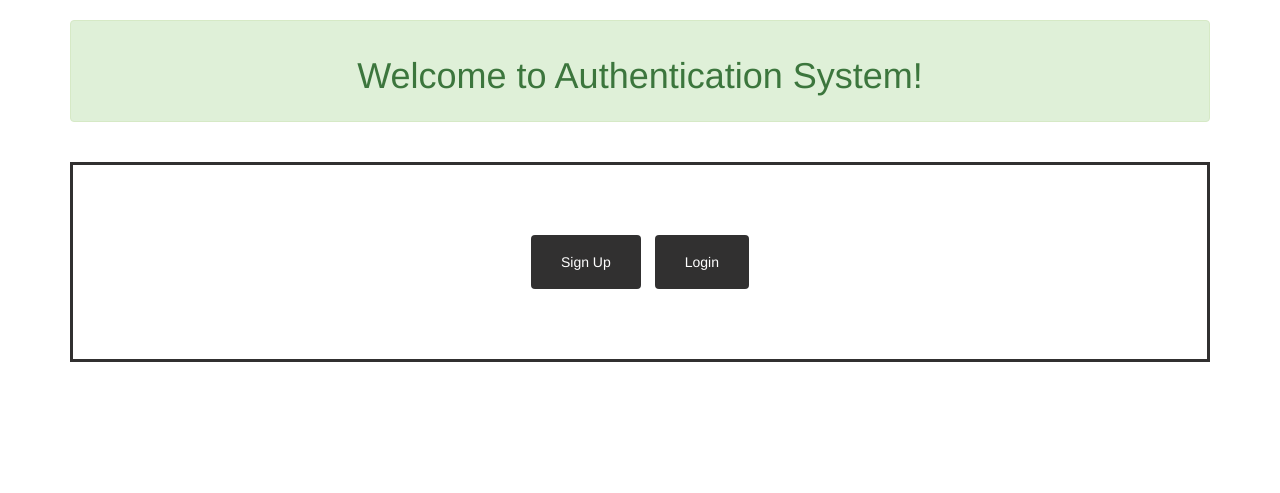
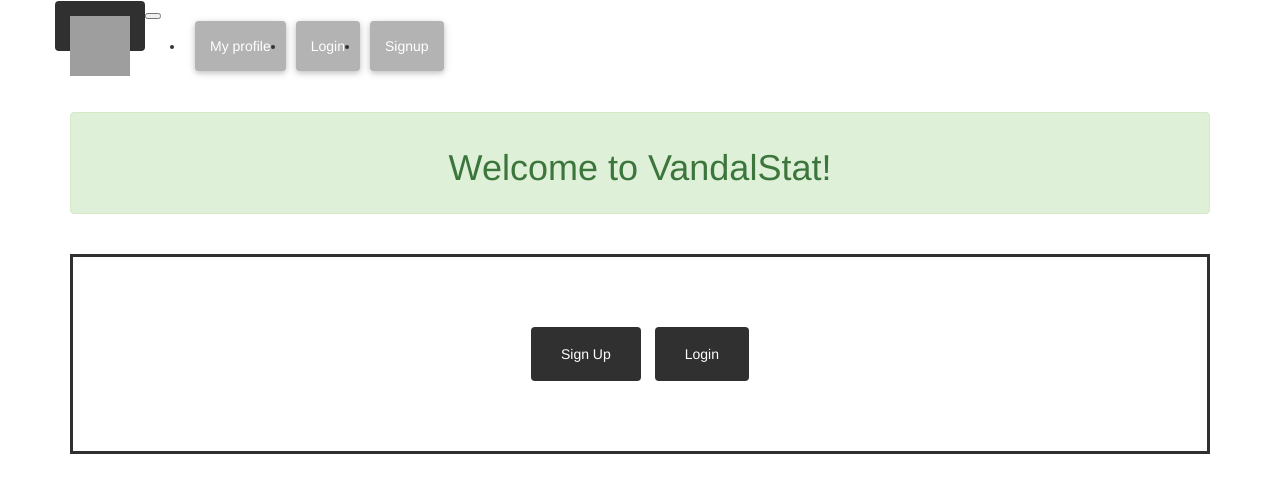
Before and after one commit to romflorod/tfg-2023, a Django app: page / in a window 1280 px wide. Shown: the top 493 px of the page. Run offline with Django 3.2, Linux system fonts and the light colour scheme; some libraries are stand-ins or nearby versions; grey boxes are pictures that could not be loaded.

Commit message:
Navbar and my profile views

```diff
--- a/proyecto/users/templates/users/base.html
+++ b/proyecto/users/templates/users/base.html
@@ -1,14 +1,21 @@
+{% load static %}
 <!DOCTYPE html>
 <html lang="en">
 <head>
     <meta charset="UTF-8">
-    <meta name="viewport" content="width=device-width, initial-scale=1.0">
+    <meta name="viewport" content="width=device-width, initial-scale=1.0, shrink-to-fit=no">
     <link rel="stylesheet" href="https://maxcdn.bootstrapcdn.com/bootstrap/3.3.7/css/bootstrap.min.css" integrity="sha384-BVYiiSIFeK1dGmJRAkycuHAHRg32OmUcww7on3RYdg4Va+PmSTsz/K68vbdEjh4u" crossorigin="anonymous">
-    <title>User Authentication System</title>
+    <link rel="stylesheet" href="https://use.fontawesome.com/releases/v5.8.1/css/all.css">
+    <link href="{% static 'css/bootstrap.min.css' %}" rel="stylesheet">
+    <link href="{% static 'css/mdb.min.css' %}" rel="stylesheet">
+    <link href="{% static 'css/style.min.css' %}" rel="stylesheet">
+    <title>Welcome to VandalStats!</title>
 
     {% block style %}
     {% endblock style %}
 </head>
+{% include "users/navbar.html" %}
+
 <body>
     <div class="container">
         {% block content %}
--- a/proyecto/users/templates/users/home.html
+++ b/proyecto/users/templates/users/home.html
@@ -41,7 +41,7 @@
         </div>
     {% else %}
         <div class="alert alert-success" role="alert">
-            <h1>Welcome to Authentication System!</h1>
+            <h1>Welcome to VandalStat!</h1>
         </div>
     {% endif %}
     <br>
--- /dev/null
+++ b/proyecto/users/templates/users/navbar.html
@@ -0,0 +1,100 @@
+<!DOCTYPE html>
+<html>
+
+<head>
+  <style>
+    /* Navbar */
+    .mdb-color.lighten-3 {
+      background-color: #0071bc !important;
+      border-radius: 6px;
+      margin-top: 2.5em !important;
+    }
+
+    .badge.red {
+      background: red !important;
+    }
+
+    /* Buttons */
+
+    .btn-default.nav-link.waves-effect {
+      background: #b3b3b3 !important;
+      color: #fff !important;
+      margin-left: 1rem;
+      padding-left: 1.5rem;
+      padding-right: 1.5rem;
+      border-radius: 0.375rem;
+      box-shadow: 0 2px 5px 0 rgb(0 0 0 / 16%), 0 2px 10px 0 rgb(0 0 0 / 12%);
+      border: none !important;
+      font-weight: 300 !important;
+    }
+
+    .btn-default.nav-link.waves-effect.grey {
+      background: #b3b3b3 !important;
+    }
+  </style>
+</head>
+
+</html>
+
+
+<nav class="navbar fixed-top navbar-expand-lg navbar-light white scrolling-navbar">
+  <div class="container">
+
+    <!-- Brand -->
+    <a class="navbar-brand" href="/">
+      <img
+        src="https://images.alphacoders.com/118/1186644.png"
+        width="60" height="60">
+      <strong class="blue-text"></strong>
+    </a>
+
+    <!-- Collapse -->
+    <button class="navbar-toggler" type="button" data-toggle="collapse" data-target="#navbarSupportedContent"
+      aria-controls="navbarSupportedContent" aria-expanded="false" aria-label="Toggle navigation">
+      <span class="navbar-toggler-icon"></span>
+    </button>
+
+    <!-- Links -->
+    <div class="collapse navbar-collapse" id="navbarSupportedContent">
+
+      <!-- Left -->
+      <ul class="navbar-nav mr-auto">
+      </ul>
+
+      <!-- Right -->
+      <ul class="navbar-nav nav-flex-icons">
+
+        <li class="nav-item">
+            <a href="{% url 'profile' %} " class="btn-default nav-link waves-effect" >
+              <span class="clearfix d-none d-sm-inline-block"> My profile </span>
+            </a>
+          </li>
+
+        {% if request.user.is_authenticated %}
+        <li class="nav-item">
+          <a href="{% url 'logout' %} " class="btn-default nav-link waves-effect" >
+            <span class="clearfix d-none d-sm-inline-block"> Logout </span>
+          </a>
+        </li>
+
+        {% else %}
+
+        <li class="nav-item">
+          <a href="{% url 'login' %} " class="btn-default nav-link waves-effect grey" >
+            <span class="clearfix d-none d-sm-inline-block"> Login </span>
+          </a>
+        </li>
+        <li class="nav-item">
+          <a href="{% url 'signup' %} " class="btn-default nav-link waves-effect">
+            <span class="clearfix d-none d-sm-inline-block"> Signup </span>
+          </a>
+        </li>
+        {% endif %}
+      </ul>
+    </div>
+  </div>
+
+  </div>
+
+  </div>
+</nav>
--- /dev/null
+++ b/proyecto/users/templates/users/profile.html
@@ -0,0 +1 @@
+<h1>This is the profile page for {{user.username}}</h1>
--- a/proyecto/users/views.py
+++ b/proyecto/users/views.py
@@ -5,6 +5,9 @@ from .forms import SignupForm
 
 def home(request):
     return render(request, 'users/home.html')
+
+def profile(request):
+    return render(request, 'users/profile.html')
 
 def signup(request):
     if request.method == 'POST':
--- a/proyecto/valorant/urls.py
+++ b/proyecto/valorant/urls.py
@@ -23,5 +23,6 @@ urlpatterns = [
     path('', user_views.home, name='home'),
     path('signup/', user_views.signup, name='signup'),
     path('login/', auth_views.LoginView.as_view(template_name="users/login.html"), name='login'),
+     path('profile/', auth_views.LoginView.as_view(template_name="users/profile.html"), name='profile'),
     path('logout/', auth_views.LogoutView.as_view(template_name="users/logout.html"), name='logout'),
 ]
```
